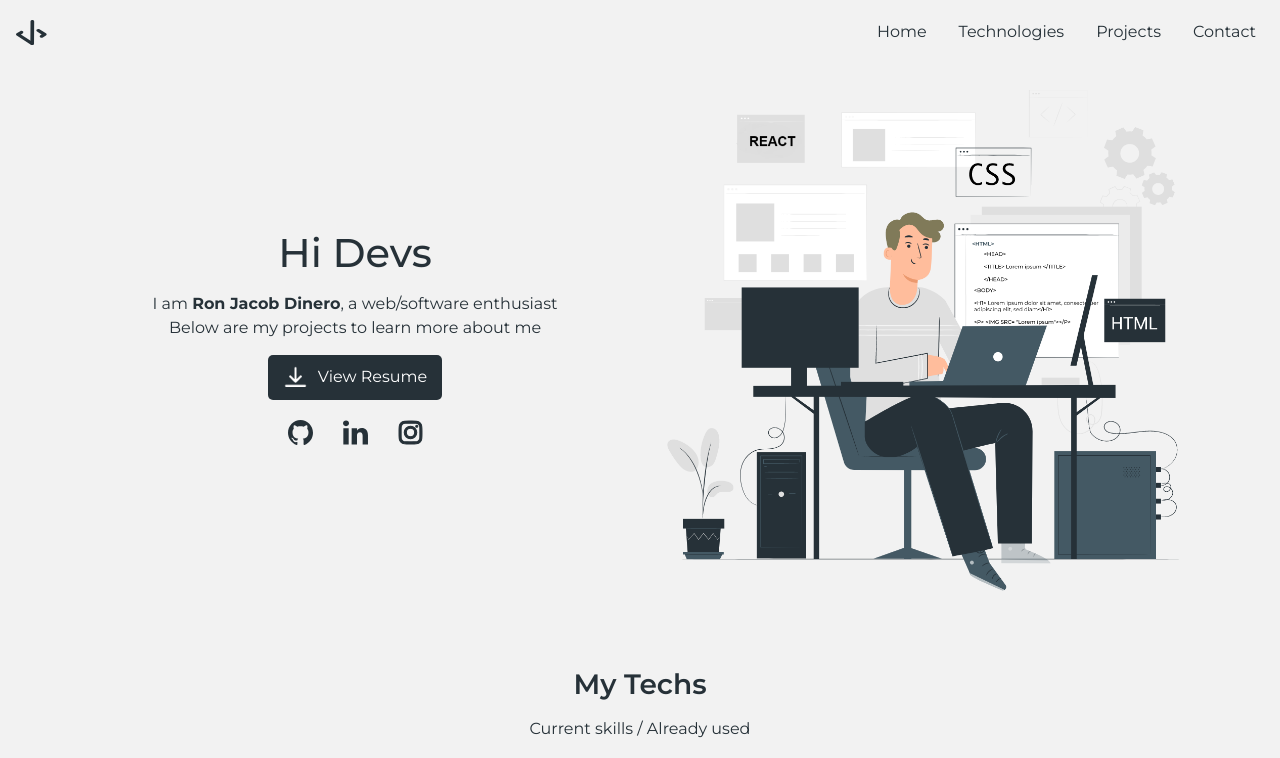
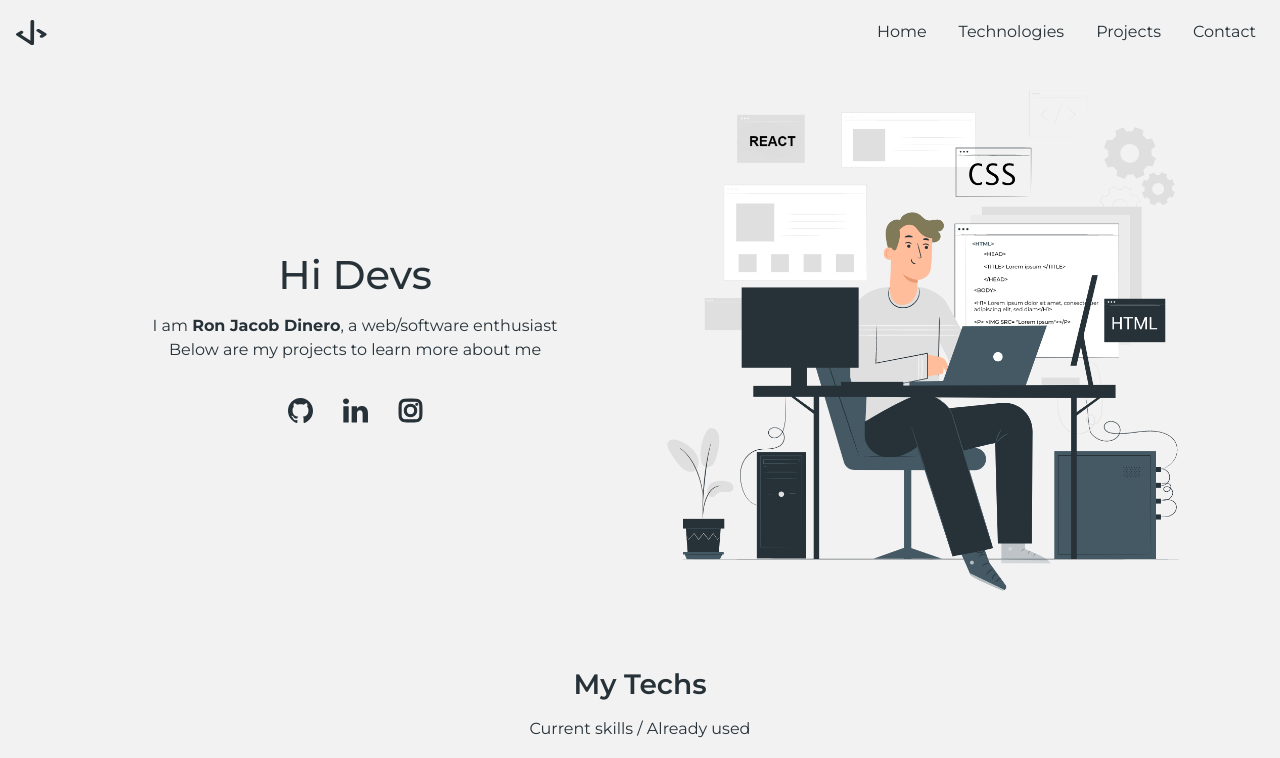
Before and after one commit to ronjacobdinero15/portfolio, a plain HTML site: page index.html in a window 1280 px wide. Shown: the top 758 px of the page. Drawn offline with nearby package versions, Linux system fonts and the light colour scheme.

Commit message:
Removed resume file

```diff
--- a/assets/styles/index.css
+++ b/assets/styles/index.css
@@ -50,30 +50,11 @@ main .intro {
 main .intro p {
   margin-bottom: 15px;
 }
-main .intro .resume {
-  background-color: var(--primary-color);
-  color: white;
-  border-radius: 5px;
-  display: flex;
-  align-items: center;
-  justify-content: center;
-  padding: 10px 15px;
-  gap: 10px;
-  border: none;
-  transition: background-color 0.15s ease;
-  white-space: nowrap;
-  overflow: hidden;
-  text-overflow: ellipsis;
-}
-main .intro .resume:hover,
 #contact form button:hover {
   background-color: var(--secondary-color);
 }
 main .intro a {
   text-decoration: none;
-}
-main .intro .resume img {
-  width: 25px;
 }
 /* REUSED CODES */
 .social-links {
--- a/index.html
+++ b/index.html
@@ -68,15 +68,6 @@
             I am <span class="name">Ron Jacob Dinero</span>, a web/software
             enthusiast <br />Below are my projects to learn more about me
           </p>
-          <a href="assets/pdf/resume.pdf" download="Ron Jacob Resume.pdf">
-            <button class="resume">
-              <img
-                src="assets/images/icons/miscellaneous/download.png"
-                alt="Download"
-              />
-              View Resume
-            </button>
-          </a>
 
           <ul class="social-links">
             <li>
```
Also changed, not shown: 1 other file.
